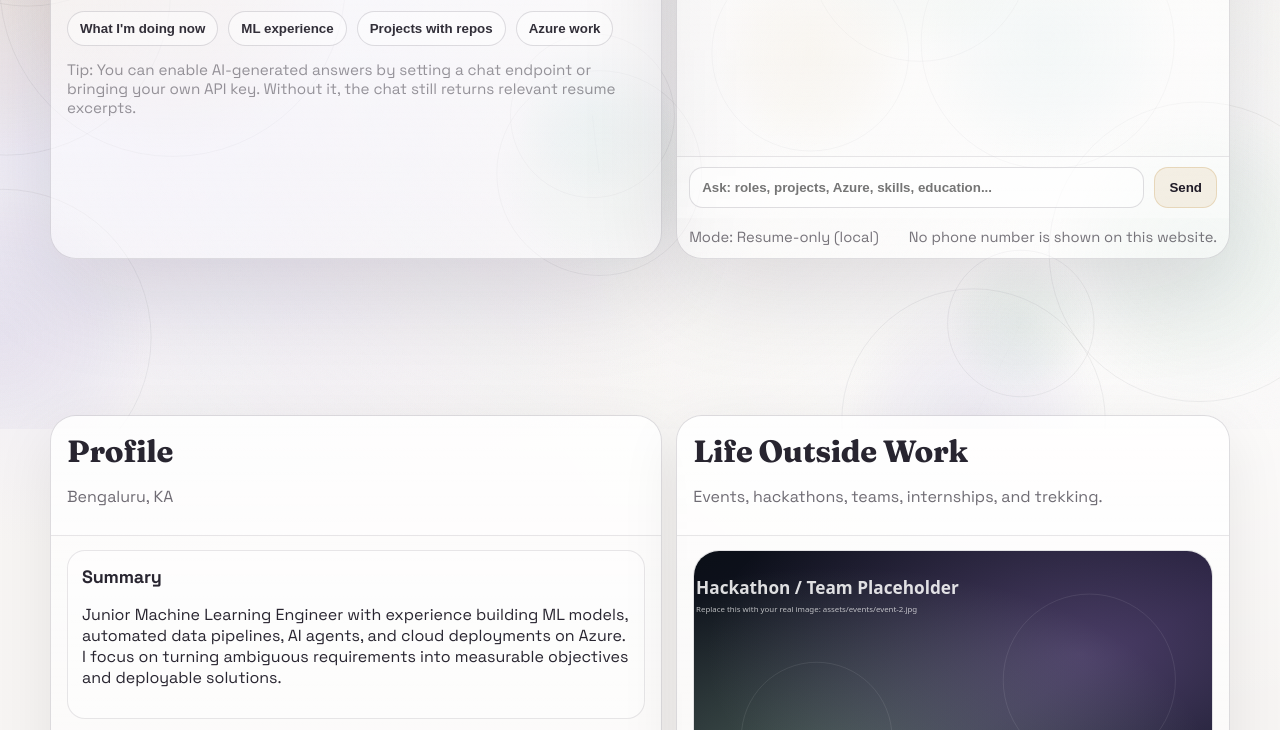
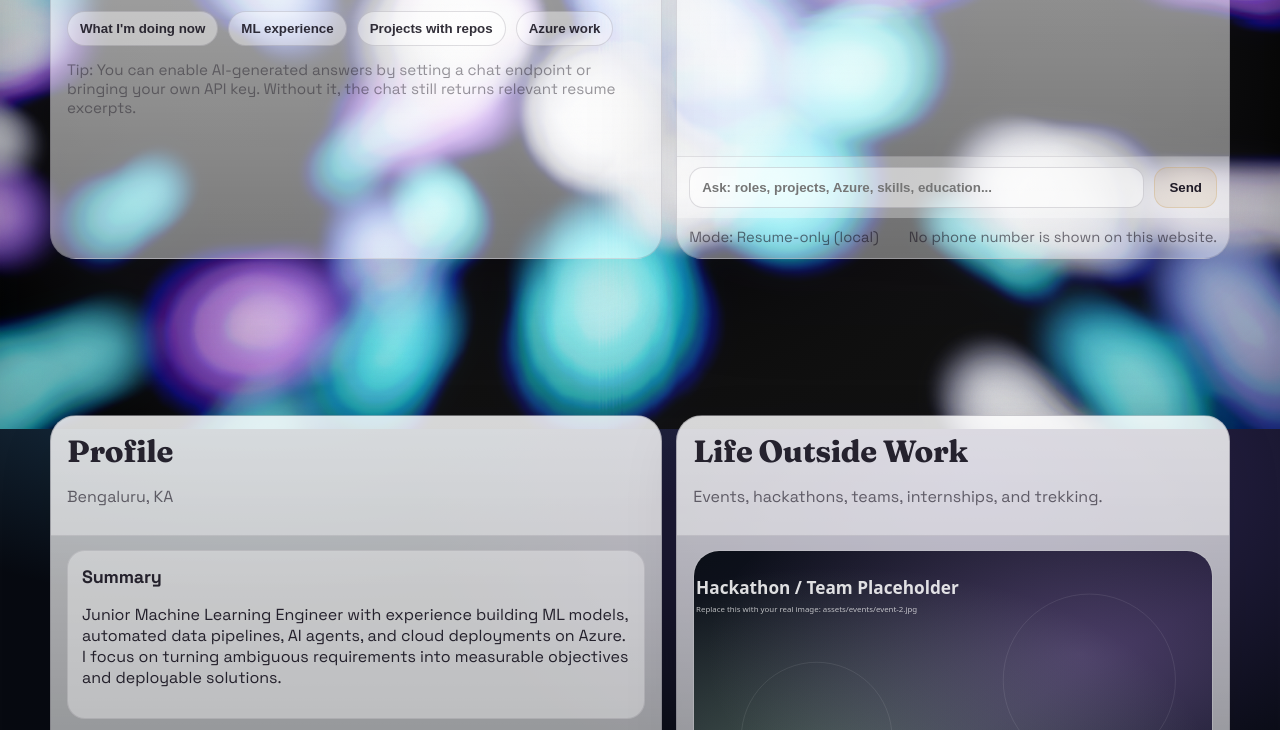
Before and after one commit to sarikashirolkar/Portfolio-Sarika, a plain HTML site: page index.html in a window 1280 px wide. Shown: the part 371-1101 px from the top of the page. Drawn offline with Linux system fonts and the light colour scheme; animation ran at ten frames a second.

Commit message:
Background: marbled paint flow reacts to cursor

```diff
--- a/script.js
+++ b/script.js
@@ -498,14 +498,30 @@ function initBackground() {
   const ctx = canvas.getContext("2d", { alpha: true });
   if (!ctx) return;
 
+  // "Paint" sim at reduced resolution, then upscale.
+  // This is a cheap, stable feedback + flow-field system (not full fluid sim),
+  // but it gives the same marbled / ink-in-water feeling and reacts to the cursor.
   let w = 0;
   let h = 0;
   let dpr = 1;
 
-  const pointer = { x: 0, y: 0, active: false };
+  const sim = document.createElement("canvas");
+  const sctx = sim.getContext("2d", { alpha: true });
+  if (!sctx) return;
+
+  const pointer = { x: 0, y: 0, vx: 0, vy: 0, active: false, lastX: 0, lastY: 0, t: 0 };
   window.addEventListener("pointermove", (e) => {
-    pointer.x = e.clientX;
-    pointer.y = e.clientY;
+    const now = performance.now();
+    const dt = Math.max(8, now - (pointer.t || now));
+    const nx = e.clientX;
+    const ny = e.clientY;
+    pointer.vx = (nx - (pointer.lastX || nx)) / dt;
+    pointer.vy = (ny - (pointer.lastY || ny)) / dt;
+    pointer.lastX = nx;
+    pointer.lastY = ny;
+    pointer.x = nx;
+    pointer.y = ny;
+    pointer.t = now;
     pointer.active = true;
   });
   window.addEventListener("pointerleave", () => (pointer.active = false));
@@ -519,138 +535,209 @@ function initBackground() {
     canvas.style.width = `${w}px`;
     canvas.style.height = `${h}px`;
     ctx.setTransform(dpr, 0, 0, dpr, 0, 0);
+
+    const scale = w < 720 ? 0.7 : 0.58; // a bit higher res on phones
+    sim.width = Math.max(320, Math.floor(w * scale));
+    sim.height = Math.max(240, Math.floor(h * scale));
   }
   resize();
   window.addEventListener("resize", resize);
 
-  // Light theme: softer pigments with multiply blending so the paper background still reads.
-  const colors = [
-    { r: 202, g: 160, b: 90, a: 0.12 }, // warm gold
-    { r: 90, g: 167, b: 179, a: 0.11 }, // ice teal
-    { r: 127, g: 109, b: 184, a: 0.11 }, // violet
-    { r: 90, g: 160, b: 122, a: 0.09 }, // mint
+  // Fast hash/value-noise (deterministic) for a flow field.
+  function hash2(ix, iy) {
+    // integer hash -> [0,1)
+    let x = (ix | 0) * 374761393 + (iy | 0) * 668265263;
+    x = (x ^ (x >> 13)) * 1274126177;
+    x = x ^ (x >> 16);
+    return (x >>> 0) / 4294967296;
+  }
+  function smoothstep(t) {
+    return t * t * (3 - 2 * t);
+  }
+  function lerp(a, b, t) {
+    return a + (b - a) * t;
+  }
+  function noise2(x, y) {
+    const x0 = Math.floor(x);
+    const y0 = Math.floor(y);
+    const x1 = x0 + 1;
+    const y1 = y0 + 1;
+    const sx = smoothstep(x - x0);
+    const sy = smoothstep(y - y0);
+    const n00 = hash2(x0, y0);
+    const n10 = hash2(x1, y0);
+    const n01 = hash2(x0, y1);
+    const n11 = hash2(x1, y1);
+    const ix0 = lerp(n00, n10, sx);
+    const ix1 = lerp(n01, n11, sx);
+    return lerp(ix0, ix1, sy);
+  }
+  function fbm(x, y) {
+    let v = 0;
+    let a = 0.55;
+    let f = 1;
+    for (let i = 0; i < 4; i++) {
+      v += a * noise2(x * f, y * f);
+      f *= 2.02;
+      a *= 0.52;
+    }
+    return v;
+  }
+  function curl(x, y) {
+    const e = 0.75;
+    const n1 = fbm(x, y + e);
+    const n2 = fbm(x, y - e);
+    const a = (n1 - n2) / (2 * e);
+    const n3 = fbm(x + e, y);
+    const n4 = fbm(x - e, y);
+    const b = (n3 - n4) / (2 * e);
+    // Perp of gradient => rotational field
+    return { x: a, y: -b };
+  }
+
+  const pigments = [
+    { r: 67, g: 201, b: 224 }, // aqua
+    { r: 96, g: 118, b: 255 }, // periwinkle
+    { r: 142, g: 89, b: 255 }, // violet
+    { r: 42, g: 148, b: 188 }, // teal-blue
+    { r: 210, g: 212, b: 230 }, // mist
   ];
 
-  // Fewer, larger blobs look more intentional than many tiny ones.
-  const N = Math.floor((w * h) / 72000);
-  const objs = new Array(clamp(N, 16, 38)).fill(0).map((_, i) => {
-    const c = colors[i % colors.length];
-    return {
-      x: Math.random() * w,
-      y: Math.random() * h,
-      vx: (Math.random() - 0.5) * 0.35,
-      vy: (Math.random() - 0.5) * 0.35,
-      // Bigger radius = more visible.
-      r: 70 + Math.random() * 110,
-      c,
-      spin: (Math.random() - 0.5) * 0.015,
-      phase: Math.random() * Math.PI * 2,
-    };
-  });
+  const particles = [];
+  function initParticles() {
+    particles.length = 0;
+    const count = clamp(Math.floor((sim.width * sim.height) / 6500), 60, 160);
+    for (let i = 0; i < count; i++) {
+      const c = pigments[i % pigments.length];
+      particles.push({
+        x: Math.random() * sim.width,
+        y: Math.random() * sim.height,
+        vx: (Math.random() - 0.5) * 0.3,
+        vy: (Math.random() - 0.5) * 0.3,
+        r: 18 + Math.random() * 34,
+        c,
+        a: 0.12 + Math.random() * 0.08,
+      });
+    }
+  }
+  initParticles();
 
-  function drawBlob(o) {
-    const grad = ctx.createRadialGradient(o.x, o.y, 0, o.x, o.y, o.r);
-    const { r, g, b, a } = o.c;
-    // Add a mid-stop so the edge feels sharper (less "washed out").
-    grad.addColorStop(0, `rgba(${r},${g},${b},${a})`);
-    grad.addColorStop(0.58, `rgba(${r},${g},${b},${a * 0.55})`);
-    grad.addColorStop(1, `rgba(${r},${g},${b},0)`);
-    ctx.fillStyle = grad;
-    ctx.beginPath();
-    ctx.arc(o.x, o.y, o.r, 0, Math.PI * 2);
-    ctx.fill();
-
-    // Subtle outline so shapes don't disappear on bright paper gradients.
-    ctx.strokeStyle = `rgba(22,18,30,0.06)`;
-    ctx.lineWidth = 1;
-    ctx.stroke();
+  function drawInkDot(x, y, rad, c, alpha) {
+    const g = sctx.createRadialGradient(x, y, 0, x, y, rad);
+    g.addColorStop(0, `rgba(${c.r},${c.g},${c.b},${alpha})`);
+    g.addColorStop(0.55, `rgba(${c.r},${c.g},${c.b},${alpha * 0.45})`);
+    g.addColorStop(1, `rgba(${c.r},${c.g},${c.b},0)`);
+    sctx.fillStyle = g;
+    sctx.beginPath();
+    sctx.arc(x, y, rad, 0, Math.PI * 2);
+    sctx.fill();
   }
 
+  let t = 0;
   function step() {
-    ctx.clearRect(0, 0, w, h);
+    t += 0.0075;
 
-    // Soft paper vignette (lightly brightens edges for a "gallery" feel).
-    const vg = ctx.createRadialGradient(
-      w / 2,
-      h / 2,
-      Math.min(w, h) * 0.12,
-      w / 2,
-      h / 2,
-      Math.min(w, h) * 0.78
-    );
-    vg.addColorStop(0, "rgba(255,255,255,0)");
-    vg.addColorStop(1, "rgba(255,255,255,0.16)");
-    ctx.fillStyle = vg;
-    ctx.fillRect(0, 0, w, h);
+    const sw = sim.width;
+    const sh = sim.height;
+    const sx = sw / Math.max(1, w);
+    const sy = sh / Math.max(1, h);
 
-    const px = pointer.x;
-    const py = pointer.y;
-    const repelR = 190;
-    const repelR2 = repelR * repelR;
+    // Feedback "advection": re-draw the previous frame slightly offset + scaled
+    // to create flowy smears (cheap fluid illusion).
+    const px = pointer.x * sx;
+    const py = pointer.y * sy;
+    const mv = Math.min(1.6, Math.hypot(pointer.vx, pointer.vy) * 22);
+    const drift = pointer.active ? mv : 0.35;
+    const ox = (pointer.active ? pointer.vx : 0.02) * drift * 6;
+    const oy = (pointer.active ? pointer.vy : 0.01) * drift * 6;
 
-    // Multiply keeps pigments subtle on a light background.
-    ctx.globalCompositeOperation = "multiply";
-    for (const o of objs) {
-      // cursor dodge / repulsion
+    sctx.save();
+    sctx.globalCompositeOperation = "source-over";
+    sctx.globalAlpha = 0.985;
+    sctx.translate(ox, oy);
+    sctx.scale(1.004, 1.004);
+    sctx.translate(-sw * 0.002, -sh * 0.002);
+    sctx.drawImage(sim, 0, 0);
+    sctx.restore();
+
+    // Gentle fade so it doesn't saturate forever.
+    sctx.fillStyle = "rgba(7, 8, 16, 0.045)";
+    sctx.fillRect(0, 0, sw, sh);
+
+    // Paint deposition: always some ambient "ink", more near the cursor.
+    sctx.globalCompositeOperation = "screen";
+    for (let i = 0; i < particles.length; i++) {
+      const p = particles[i];
+      const nx = (p.x / sw) * 6.2;
+      const ny = (p.y / sh) * 6.2;
+      const f = curl(nx + t * 0.55, ny - t * 0.42);
+
+      // Cursor swirl (perpendicular) + push
       if (pointer.active) {
-        const dx = o.x - px;
-        const dy = o.y - py;
+        const dx = p.x - px;
+        const dy = p.y - py;
         const d2 = dx * dx + dy * dy;
-        if (d2 < repelR2) {
+        const rr = 220 * 220;
+        if (d2 < rr) {
           const d = Math.max(1, Math.sqrt(d2));
-          const force = (1 - d / repelR) * 0.85;
-          o.vx += (dx / d) * force;
-          o.vy += (dy / d) * force;
+          const fall = 1 - d / 220;
+          // whirl
+          p.vx += (-dy / d) * fall * (1.9 + mv);
+          p.vy += (dx / d) * fall * (1.9 + mv);
+          // slight attraction to keep the paint "following"
+          p.vx += (-dx / d) * fall * 0.25;
+          p.vy += (-dy / d) * fall * 0.25;
         }
       }
 
-      // gentle drift + swirl
-      o.phase += o.spin;
-      o.vx += Math.cos(o.phase) * 0.0022;
-      o.vy += Math.sin(o.phase) * 0.0022;
+      p.vx += f.x * 0.95;
+      p.vy += f.y * 0.95;
+      p.vx *= 0.88;
+      p.vy *= 0.88;
+      p.x += p.vx;
+      p.y += p.vy;
 
-      // friction
-      o.vx *= 0.985;
-      o.vy *= 0.985;
+      // wrap
+      if (p.x < -60) p.x = sw + 60;
+      if (p.x > sw + 60) p.x = -60;
+      if (p.y < -60) p.y = sh + 60;
+      if (p.y > sh + 60) p.y = -60;
 
-      o.x += o.vx;
-      o.y += o.vy;
+      // base dot
+      drawInkDot(p.x, p.y, p.r, p.c, p.a);
+    }
 
-      // wrap around edges
-      if (o.x < -o.r) o.x = w + o.r;
-      if (o.x > w + o.r) o.x = -o.r;
-      if (o.y < -o.r) o.y = h + o.r;
-      if (o.y > h + o.r) o.y = -o.r;
+    // Stronger pigment bloom under cursor motion.
+    if (pointer.active) {
+      const c = pigments[Math.floor((t * 1000) % pigments.length)];
+      const r = 70 + mv * 24;
+      drawInkDot(px, py, r, c, 0.16);
+      drawInkDot(px + 26, py - 22, r * 0.75, pigments[(pigments.indexOf(c) + 2) % pigments.length], 0.11);
+    }
 
-      drawBlob(o);
-    }
-    ctx.globalCompositeOperation = "source-over";
+    // Composite to the full-res canvas with a soft blur pass.
+    ctx.clearRect(0, 0, w, h);
+    ctx.save();
+    ctx.globalAlpha = 0.95;
+    ctx.filter = "blur(16px)";
+    ctx.drawImage(sim, 0, 0, w, h);
+    ctx.restore();
+    ctx.save();
+    ctx.globalAlpha = 0.88;
+    ctx.filter = "none";
+    ctx.drawImage(sim, 0, 0, w, h);
+    ctx.restore();
 
-    // faint connecting lines for a "network" feel
-    ctx.lineWidth = 1;
-    ctx.strokeStyle = "rgba(22,18,30,0.08)";
-    for (let i = 0; i < objs.length; i++) {
-      for (let j = i + 1; j < objs.length; j++) {
-        const a = objs[i];
-        const b = objs[j];
-        const dx = a.x - b.x;
-        const dy = a.y - b.y;
-        const d2 = dx * dx + dy * dy;
-        if (d2 > 120 * 120) continue;
-        const alpha = 1 - Math.sqrt(d2) / 120;
-        ctx.globalAlpha = alpha * 0.85;
-        ctx.beginPath();
-        ctx.moveTo(a.x, a.y);
-        ctx.lineTo(b.x, b.y);
-        ctx.stroke();
-      }
-    }
-    ctx.globalAlpha = 1;
+    // Subtle vignette to match the reference.
+    const vg = ctx.createRadialGradient(w / 2, h / 2, Math.min(w, h) * 0.18, w / 2, h / 2, Math.min(w, h) * 0.9);
+    vg.addColorStop(0, "rgba(255,255,255,0)");
+    vg.addColorStop(1, "rgba(0,0,0,0.26)");
+    ctx.fillStyle = vg;
+    ctx.fillRect(0, 0, w, h);
 
     requestAnimationFrame(step);
   }
 
-  // Motion reduction
   const reduce = window.matchMedia && window.matchMedia("(prefers-reduced-motion: reduce)").matches;
   if (!reduce) requestAnimationFrame(step);
 }
--- a/styles.css
+++ b/styles.css
@@ -32,11 +32,12 @@ body{
   margin:0;
   font-family:"Space Grotesk",ui-sans-serif,system-ui,-apple-system,"Segoe UI",sans-serif;
   color:var(--ink);
+  /* Darker base so the paint canvas reads like an "ink in water" background. */
   background:
-    radial-gradient(1100px 760px at 10% 10%, rgba(234,230,247,.92), transparent 60%),
-    radial-gradient(1000px 720px at 86% 14%, rgba(255,255,255,.84), transparent 62%),
-    radial-gradient(1000px 760px at 78% 92%, rgba(243,240,240,.92), transparent 58%),
-    linear-gradient(180deg, var(--paper3), var(--paper));
+    radial-gradient(900px 520px at 20% 14%, rgba(55, 118, 160, .55), transparent 62%),
+    radial-gradient(900px 580px at 76% 18%, rgba(108, 82, 186, .45), transparent 62%),
+    radial-gradient(900px 620px at 64% 88%, rgba(30, 155, 175, .40), transparent 62%),
+    linear-gradient(180deg, #070A12, #070A10 40%, #06060B);
   overflow-x:hidden;
 }
 
```
